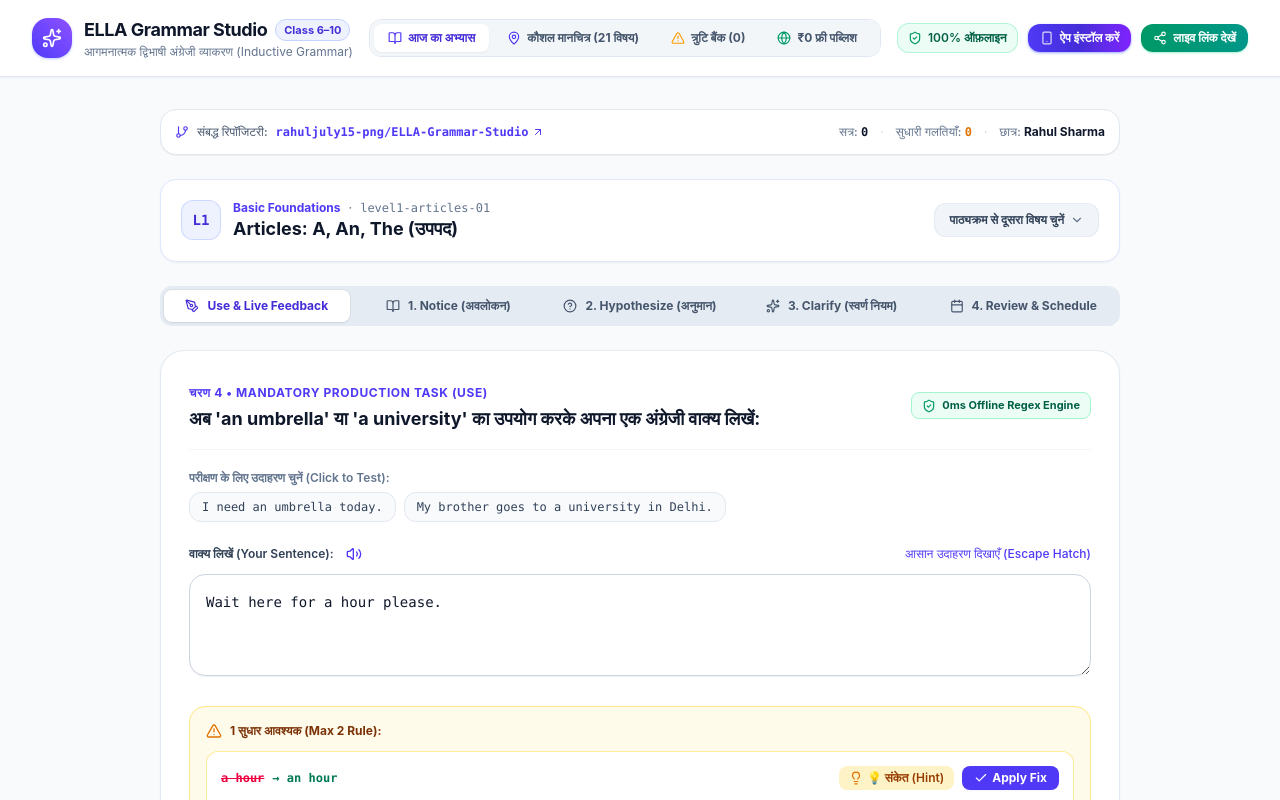
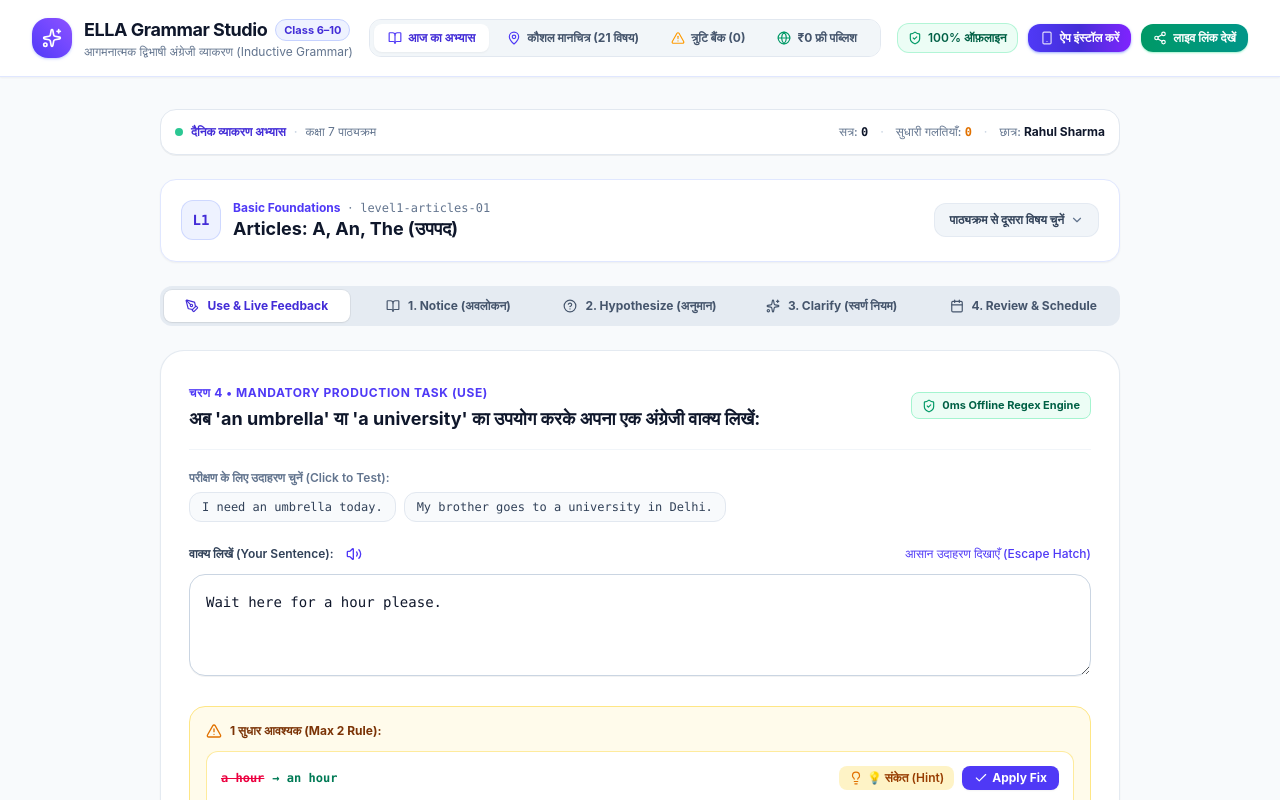
Before and after one commit to rahuljuly15-png/ELLA-Grammar-Studio, a React (Vite) app: page / in a window 1280 px wide. Shown: the top 800 px of the page. Built offline with nearby package versions, Linux system fonts and the light colour scheme.

Commit message:
ui: remove repository link and focus ribbon on student progress

```diff
--- a/src/App.tsx
+++ b/src/App.tsx
@@ -14,7 +14,7 @@ import { TopicSelectorModal } from './components/ella/TopicSelectorModal';
 import { getTopicById, type FullTopicData } from './data/topicLoader';
 import { checkSentenceOffline, recordProductionAttempt, type RuleCheckResult } from './engines/offlineRuleEngine';
 import { exportDatabaseToJson, importDatabaseFromJson, getOfflineDbCounts, deleteStudentData } from './services/backupService';
-import { Check, GitBranch, ArrowUpRight } from 'lucide-react';
+import { Check } from 'lucide-react';
 
 export default function App() {
   // Navigation View: 'cycle' | 'mastery_map' | 'error_vault' | 'publish' | 'settings'
@@ -195,20 +195,13 @@ export default function App() {
 
       {/* Main Container */}
       <main className="flex-1 max-w-5xl w-full mx-auto p-4 sm:p-6 lg:p-8 space-y-6">
-        {/* Repo attribution ribbon */}
+        {/* Student progress ribbon */}
         <div className="p-3.5 bg-white border border-slate-200 rounded-2xl flex flex-col sm:flex-row sm:items-center justify-between gap-3 text-xs shadow-2xs">
-          <div className="flex items-center gap-2 text-slate-600">
-            <GitBranch className="w-3.5 h-3.5 text-indigo-600" />
-            <span className="font-medium">संबद्ध रिपॉजिटरी:</span>
-            <a
-              href="https://github.com/rahuljuly15-png/ELLA-Grammar-Studio"
-              target="_blank"
-              rel="noreferrer"
-              className="text-indigo-600 font-mono hover:underline flex items-center gap-1 font-bold"
-            >
-              <span>rahuljuly15-png/ELLA-Grammar-Studio</span>
-              <ArrowUpRight className="w-3 h-3" />
-            </a>
+          <div className="flex items-center gap-2 text-slate-700 font-semibold">
+            <span className="w-2 h-2 rounded-full bg-emerald-500 animate-pulse"></span>
+            <span className="text-indigo-700 font-bold">दैनिक व्याकरण अभ्यास</span>
+            <span aria-hidden="true" className="text-slate-300">·</span>
+            <span className="text-slate-500 font-normal">कक्षा 7 पाठ्यक्रम</span>
           </div>
 
           <div className="flex items-center gap-3 text-slate-500 font-medium">
```
